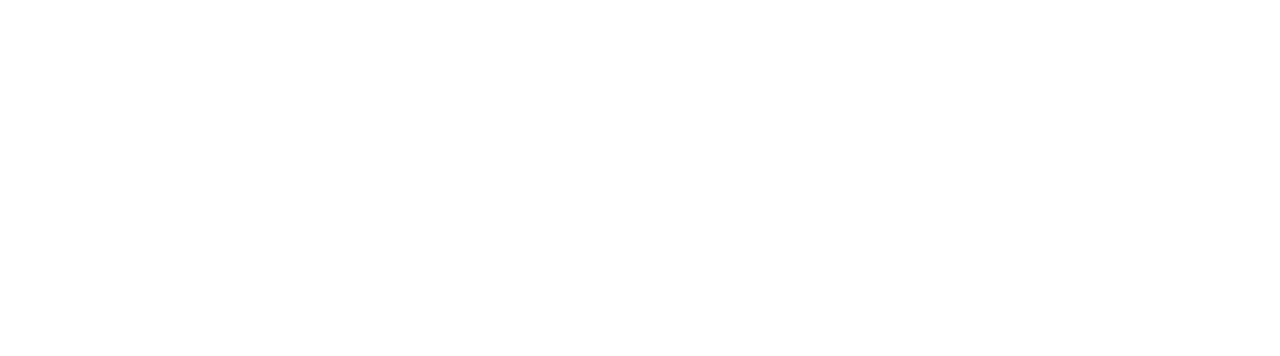
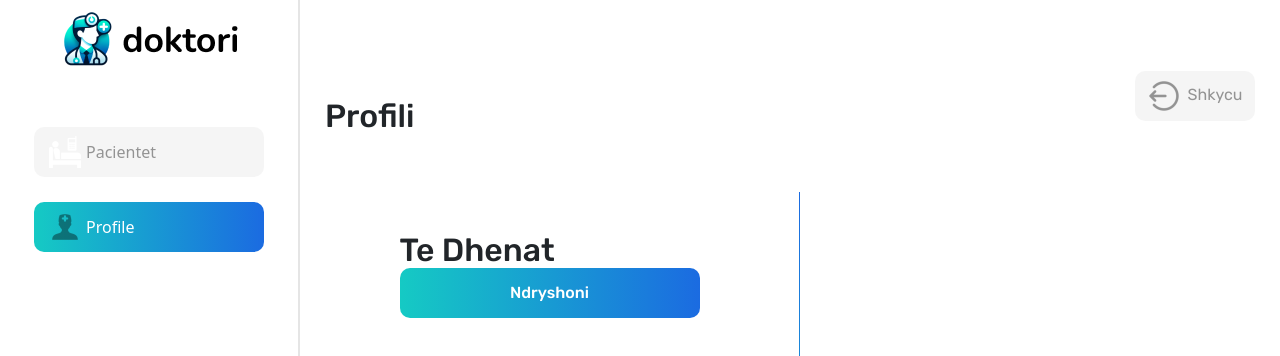
Before and after one commit to RamazanUBT/Lab2, a React (Create React App) app in the folder doktori/: page /profiles in a window 1280 px wide. Before the commit this address had no page. Shown: the top 356 px of the page. Built offline with nearby package versions, Linux system fonts and the light colour scheme.

Commit message:
Added Profile Page

```diff
--- a/doktori/src/App.js
+++ b/doktori/src/App.js
@@ -6,6 +6,7 @@
 import Sidebar from "./frontend/components/Sidebar";
 import PatientsList from "./frontend/pages/PatientsList";
 import PatientsListHeader from "./frontend/components/PatientsListHeader";
+import Profiles from "./frontend/pages/Profiles";
 
 function App() {
   return (
@@ -19,6 +20,7 @@
           <Route path="/sidebar" element={<Sidebar />} />
           <Route path="/patientslist" element={<PatientsList />} />
           <Route path="/patientslistheader" element={<PatientsListHeader />} />
+          <Route path="/profiles" element={<Profiles/>} />
         </Routes>
       </BrowserRouter>
     </div>
--- /dev/null
+++ b/doktori/src/frontend/components/Profili.css
@@ -0,0 +1,67 @@
+@import url('https://fonts.googleapis.com/css2?family=Rubik:ital,wght@0,300..900;1,300..900&display=swap');
+
+.profilifirst{
+    width: calc(100vw - 300px);
+    display: flex;
+    justify-content: space-between;
+    align-items: center;
+    padding: 49px 25px;
+}
+.profilifirst h1 {
+    font-family: "Rubik", sans-serif;
+    font-size: 32px;
+    font-weight: 500;
+}
+.profilifirst button{
+    width: 120px;
+    height: 50px;
+    border-radius: 10px;
+    border: none;
+    background-color:#0000000A;
+    font-family: "Rubik", sans-serif;
+    font-size: 16px;
+    font-weight: 400;
+    color   : #00000066;
+}
+.profilifirst button img {
+    width: 32px;
+    height: 32px;
+    margin-right: 8px;
+}
+.profiliinp{
+
+}
+.tedhenat{
+    width: 500px;
+    height: 550px;
+    display: flex;
+    flex-direction: column;
+    align-items: center;
+    border-right: 1.5px ;
+    border-left: 0;
+    border-top: 0;
+    border-bottom: 0;
+    border-style: solid;
+    border-image: linear-gradient(to top, #15CAC4, #1B6BE1) 0.5;
+
+}
+.tedhenat h1 {
+    font-family: "Rubik", sans-serif;
+    font-size: 32px;
+    font-weight: 500;
+    line-height: 20px;
+    text-align: left;
+    width: 300px;
+}
+.profiliinp button{
+    width: 300px;
+    height: 50px;
+    border-radius: 10px;
+    background: linear-gradient(90deg, #15CAC4 0%, #1B6BE1 100%);
+    font-family: Rubik;
+    font-size: 16px;
+    font-weight: 500;
+    text-align: center;
+    color: #fff;
+    border: none;
+}
--- /dev/null
+++ b/doktori/src/frontend/components/Profili.js
@@ -0,0 +1,32 @@
+import React, { Component } from "react";
+import "./Profili.css";
+
+export class Profili extends Component {
+    render() {
+        return (
+            <div>
+                <div className="profilifirst">
+                    <h1>Profili</h1>
+                    <button> <img src="images/Shkyqu.png" alt="Shkyqu" />Shkycu</button>
+                </div>
+                <div style={{display:"flex"}}>
+                    <div className="tedhenat">
+                        <h1>Te Dhenat</h1>
+                        <div className="profiliinp">
+                            {/* Profile input Emri*/}
+                            {/* Profile input Email*/}
+                            {/* Profile input Password*/}
+                            <button>Ndryshoni</button>
+                        </div>
+                    </div>
+                    <div className="statistikat">
+
+                    </div>
+                </div>
+            </div>
+        );
+
+}}
+
+
+export default Profili;
--- /dev/null
+++ b/doktori/src/frontend/pages/Profiles.jsx
@@ -0,0 +1,13 @@
+import React from "react";
+import Sidebar from "../components/Sidebar";
+import Profili from "../components/Profili";
+
+function Profiles() {
+    return (
+        <div className="d-flex">
+          <Sidebar />
+          <Profili />
+        </div>
+      );
+}
+export default Profiles;
```
